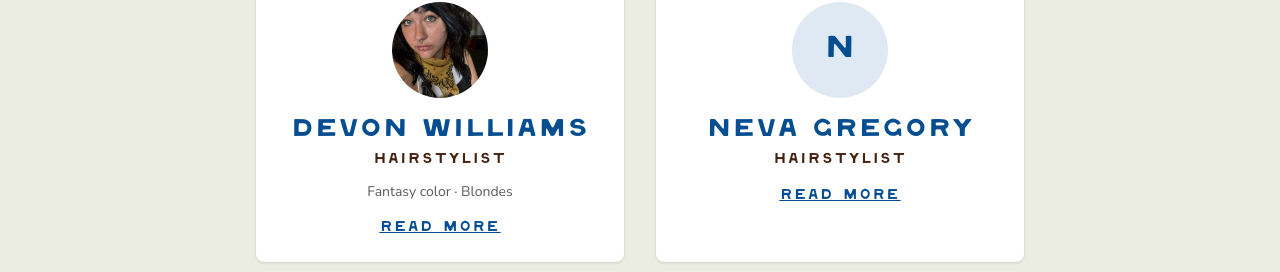
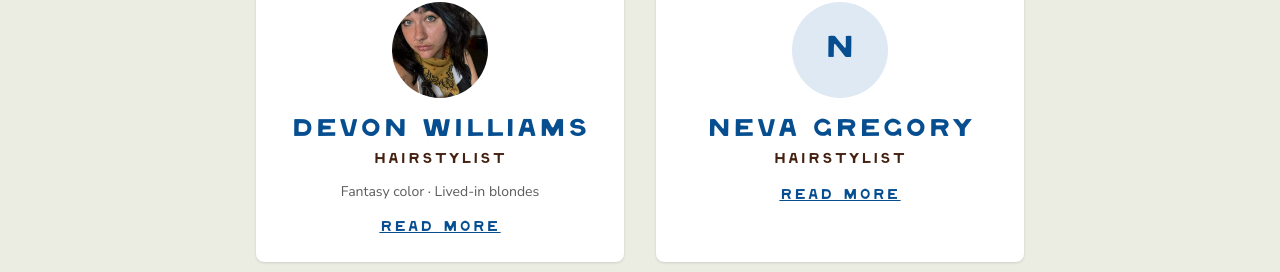
Before and after one commit to calebguy/lucky-hare-salon, a Next.js app: page / in a window 1280 px wide. Shown: the part 1607-1879 px from the top of the page. Built offline with nearby package versions, Linux system fonts and the light colour scheme.

Commit message:
Devon specialty: 'Blondes' -> 'Lived-in blondes'
Co-Authored-By: Claude Opus 4.8 (1M context) <noreply@anthropic.com>

```diff
--- a/app/site.ts
+++ b/app/site.ts
@@ -86,7 +86,7 @@ export const stylists: Stylist[] = [
 		role: "Hairstylist",
 		phone: "(512) 369-2670",
 		email: "devon@luckyharesalon.com",
-		specialties: ["Fantasy color", "Blondes"],
+		specialties: ["Fantasy color", "Lived-in blondes"],
 		bio: "I'm Devon! Originally from the Reno/Tahoe area in Nevada, I've called Austin home for the past five years. An introvert at heart, I strive to create a calm space where you can just be yourself — a safe space to express who you are, no matter how you identify.",
 		instagram: "https://instagram.com/devluckyhare",
 		photo: "/stylists/devon.webp",
```
